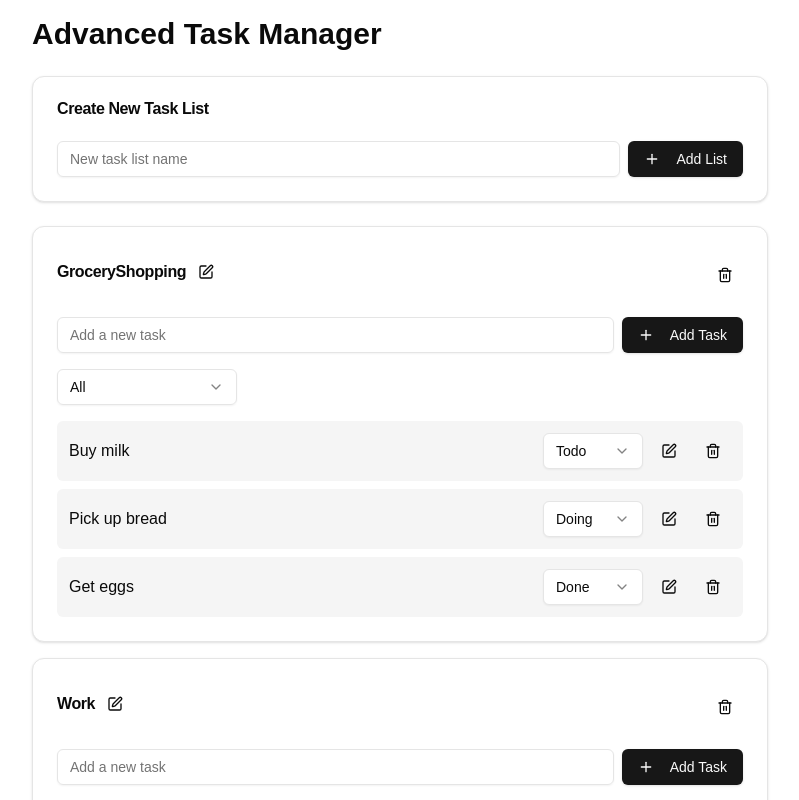
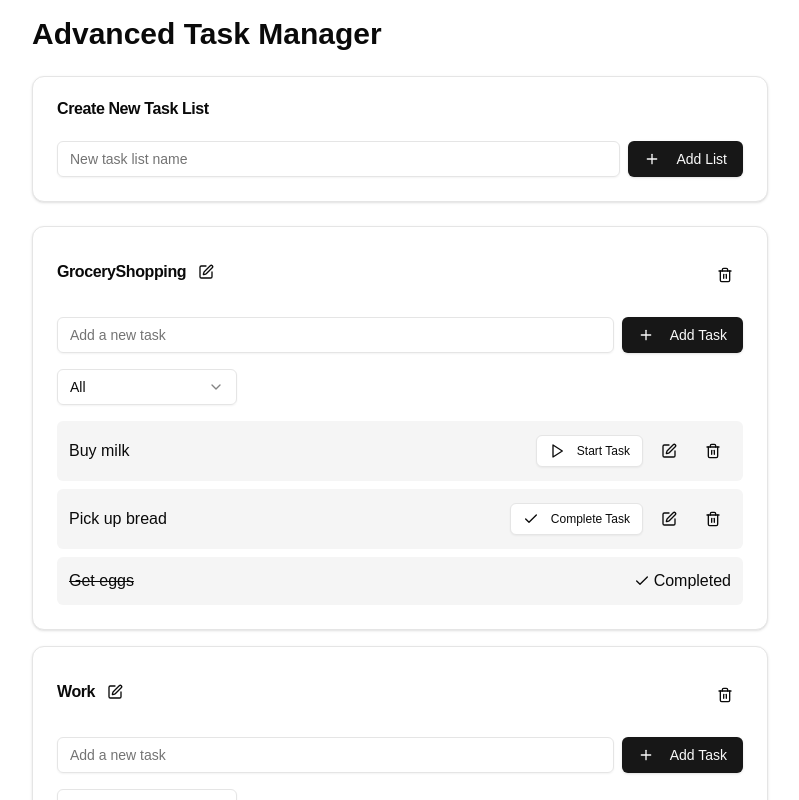
Before and after one commit to aleksiliu/task-manager, a Next.js app: page / in a window 1280 px wide. Shown: the top 800 px of the page, without its empty margins (240-1039 px from the left). Built offline with nearby package versions, Linux system fonts and the light colour scheme.

Commit message:
Add status button

```diff
--- a/features/task-list/task-item.tsx
+++ b/features/task-list/task-item.tsx
@@ -1,10 +1,9 @@
 'use client';
 
-import { Check, Edit, Trash2 } from 'lucide-react';
+import { Check, Edit, Play, Square, Trash2 } from 'lucide-react';
 import { useState } from 'react';
 import { Button } from '@/components/ui/button';
 import { Input } from '@/components/ui/input';
-import { Select, SelectContent, SelectItem, SelectTrigger, SelectValue } from '@/components/ui/select';
 import type { Task, TaskStatus } from '@/types';
 
 interface TaskItemProps {
@@ -27,6 +26,32 @@ export function TaskItem({ task, onEdit, onDelete, onStatusChange }: TaskItemPro
     }
   };
 
+  const getStatusButton = () => {
+    switch (task.status) {
+      case 'todo':
+        return (
+          <Button variant='outline' size='sm' onClick={() => onStatusChange(task.id, 'doing')}>
+            <Play className='mr-1 h-4 w-4' />
+            Start Task
+          </Button>
+        );
+      case 'doing':
+        return (
+          <Button variant='outline' size='sm' onClick={() => onStatusChange(task.id, 'done')}>
+            <Check className='mr-1 h-4 w-4' />
+            Complete Task
+          </Button>
+        );
+      case 'done':
+        return (
+          <div className='flex items-center'>
+            <Check className='mr-1 h-4 w-4' />
+            Completed
+          </div>
+        );
+    }
+  };
+
   return (
     <li className='flex items-center justify-between rounded-md bg-secondary p-3 transition-colors hover:bg-secondary/80'>
       {isEditing ? (
@@ -37,25 +62,22 @@ export function TaskItem({ task, onEdit, onDelete, onStatusChange }: TaskItemPro
           autoFocus
         />
       ) : (
-        <span className='mr-2 flex-grow truncate'>{task.description}</span>
+        <span className={`mr-2 flex-grow truncate ${task.status === 'done' ? 'line-through' : ''}`}>
+          {task.description}
+        </span>
       )}
       <div className='flex items-center space-x-2'>
-        <Select value={task.status} onValueChange={(value: TaskStatus) => onStatusChange(task.id, value)}>
-          <SelectTrigger className='w-[100px] bg-background'>
-            <SelectValue />
-          </SelectTrigger>
-          <SelectContent>
-            <SelectItem value='todo'>Todo</SelectItem>
-            <SelectItem value='doing'>Doing</SelectItem>
-            <SelectItem value='done'>Done</SelectItem>
-          </SelectContent>
-        </Select>
+        {getStatusButton()}
+        {task.status !== 'done' && (
+          <>
             <Button variant='ghost' size='icon' onClick={handleEdit}>
               {isEditing ? <Check className='h-4 w-4' /> : <Edit className='h-4 w-4' />}
             </Button>
             <Button variant='ghost' size='icon' onClick={() => onDelete(task.id)}>
               <Trash2 className='h-4 w-4' />
             </Button>
+          </>
+        )}
       </div>
     </li>
   );
```
Lines whose indentation alone changed are shown as unchanged.
